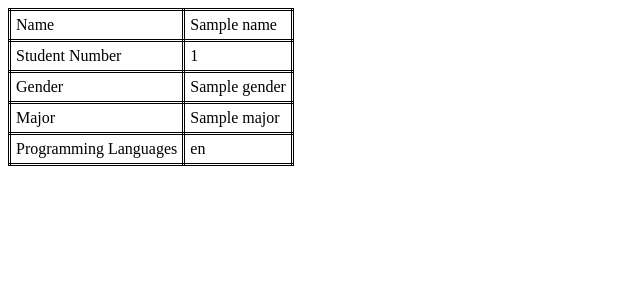
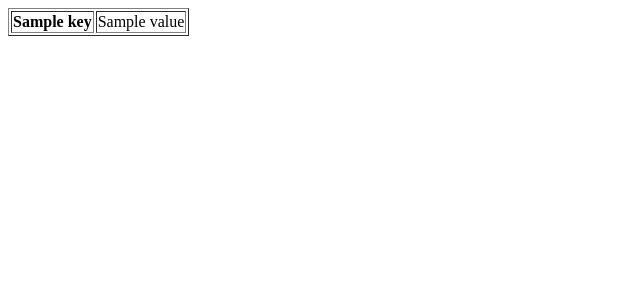
Before and after one commit to sujinee01/OSSPrac_0221_4, a Flask app: template teamhw4/app/templates/result.html in a window 1280 px wide. Shown: the top 300 px of the page, without its empty margins (0-640 px from the left). Run offline with Flask 3, Linux system fonts and the light colour scheme; the template is opened without the code that fills it: most values are stand-ins (such as "Sample title", 1, 10 or a date in 2020).

Commit message:
Update result.html

```diff
--- a/teamhw4/app/templates/result.html
+++ b/teamhw4/app/templates/result.html
@@ -3,43 +3,15 @@
   <head>
     <meta charset="UTF-8" />
     <title>Result</title>
-    <style>
-      td,
-      input,
-      label {
-        padding: 5px;
-        margin: 3px;
-      }
-      table {
-        border-collapse: collapse;
-      }
-      td {
-        border: 3px double black;
-      }
-    </style>
   </head>
   <body>
-    <table>
+    <table border = "1">
+      {% for key, value in result.items()%}
       <tr>
-        <td>Name</td>
-        <td>{{ name }}</td>
+        <th> {{ key }} </th> <!-- key부분(인덱싱)을 표 왼쪽에 출력-->
+        <td> {{ value }} </td> <!-- value부분(값)을 표 오른쪽에 출력-->
       </tr>
-      <tr>
-        <td>Student Number</td>
-        <td>{{ student_number }}</td>
-      </tr>
-      <tr>
-        <td>Gender</td>
-        <td>{{ gender }}</td>
-      </tr>
-      <tr>
-        <td>Major</td>
-        <td>{{ major }}</td>
-      </tr>
-      <tr>
-        <td>Programming Languages</td>
-        <td>{{ languages|join(', ') }}</td>
-      </tr>
+      {% endfor %}
     </table>
   </body>
 </html>
```
